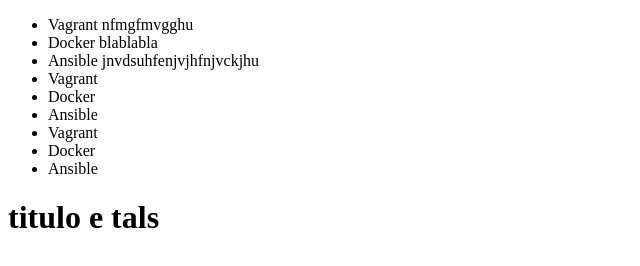
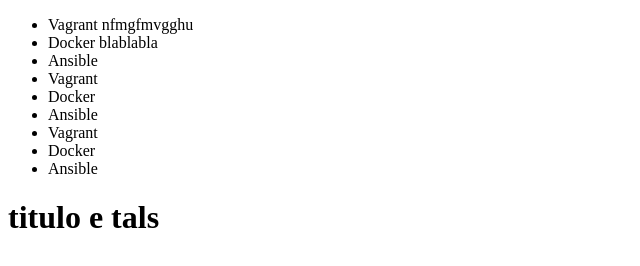
Before and after one commit to Luis-Robertoo/aprendendo-git, a plain HTML site: page index.html in a window 1280 px wide. Shown: the whole page, without its empty margins (0-640 px from the left). Drawn offline with Linux system fonts and the light colour scheme.

Commit message:
Revert "ndgfsjlbfdkjgdjgb"
This reverts commit 299b43617414f8f633f0a2cfbd8c14a245c1082b.

```diff
--- a/index.html
+++ b/index.html
@@ -10,7 +10,7 @@
     <ul>
         <li>Vagrant nfmgfmvgghu</li>
         <li>Docker blablabla</li>
-        <li>Ansible jnvdsuhfenjvjhfnjvckjhu</li>
+        <li>Ansible</li>
         <li>Vagrant</li>
         <li>Docker</li>
         <li>Ansible</li>
```
